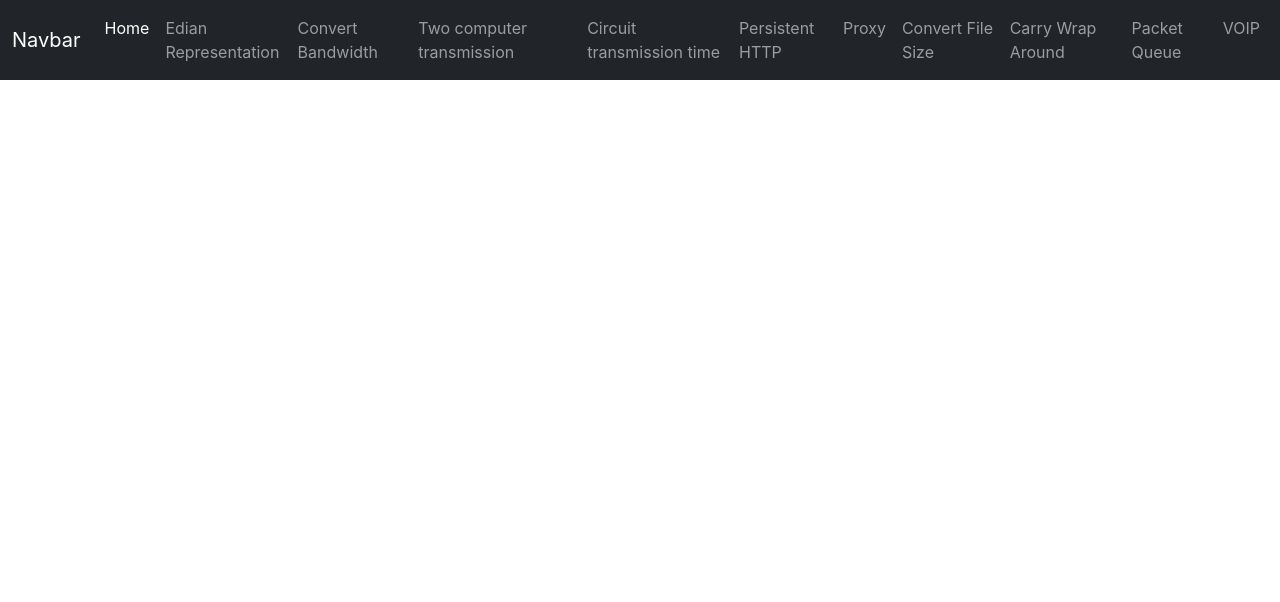
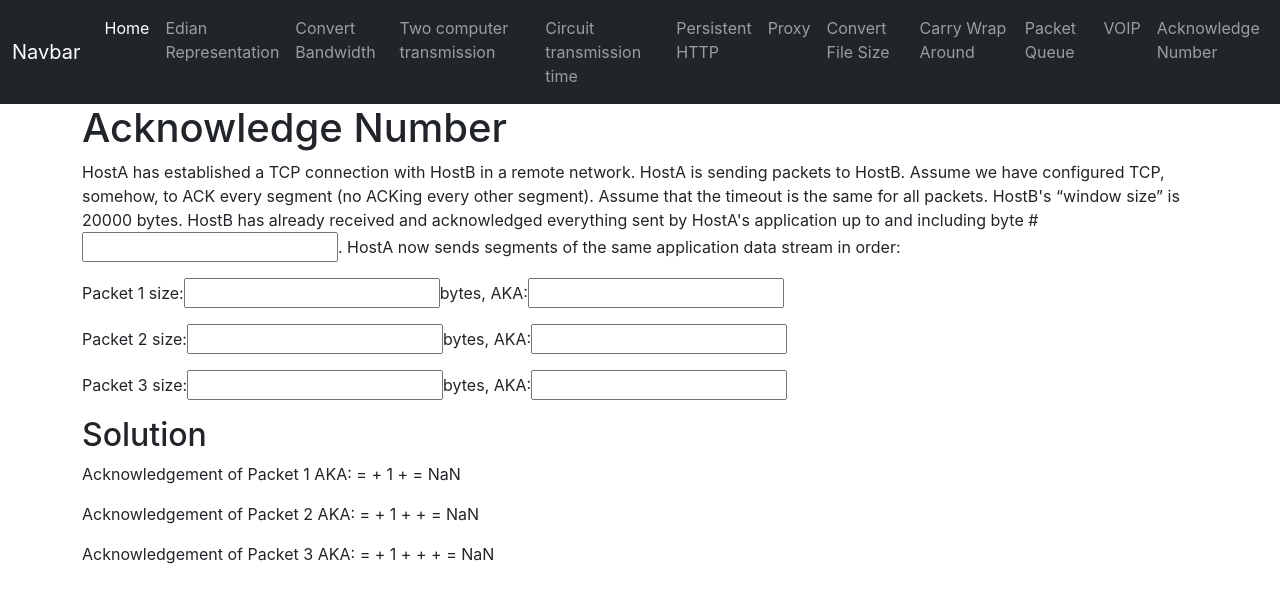
Before and after one commit to AutonomousDev/network-calc, a React (Create React App) app: page /AcknowledgeNumber in a window 1280 px wide. Shown: the top 602 px of the page. Built offline with nearby package versions, Linux system fonts and the light colour scheme.

Commit message:
Added Ack number calculator

```diff
--- a/public/index.html
+++ b/public/index.html
@@ -72,6 +72,9 @@
             <li>
               <a class="nav-link" href="VOIP">VOIP </a>
             </li>
+            <li>
+              <a class="nav-link" href="AcknowledgeNumber">Acknowledge Number </a>
+            </li>
           </ul>
         </div>
       </div>
--- a/src/App.js
+++ b/src/App.js
@@ -13,6 +13,7 @@ import ConvertFileSize from './pages/ConvertFileSize';
 import CarryWraparound from './pages/CarryWraparound';
 import PacketQueue from './pages/PacketQueue';
 import VOIP from './pages/VOIP';
+import AcknowledgeNumber from './pages/AcknowledgeNumber';
 
 function App() {
   return (
@@ -29,6 +30,8 @@ function App() {
         <Route path="CarryWraparound/" element={<CarryWraparound/>} />
         <Route path="PacketQueue/" element={<PacketQueue/>}/>
         <Route path="VOIP/" element={<VOIP/>}/>
+        <Route path="AcknowledgeNumber/" element={<AcknowledgeNumber/>}/>
+
       </Routes>
     </BrowserRouter>
   );
--- a/src/components/ConvertFiles.jsx
+++ b/src/components/ConvertFiles.jsx
@@ -17,7 +17,7 @@ function ConvertFileSizeCalc(startUnit, endUnit, startAmount) {
         else if (file_size_unit === "MiB") {
           file_size_conversion = unit_MiB_to_KiB * unit_KiB_to_Byte * unit_Byte_to_bit;
         }
-        else if (file_size_unit === "Kib") {
+        else if (file_size_unit === "KiB") {
           file_size_conversion = unit_KiB_to_Byte * unit_Byte_to_bit;
         }
         else if (file_size_unit === "Byte") {
--- /dev/null
+++ b/src/pages/AcknowledgeNumber.js
@@ -0,0 +1,64 @@
+import { useState, useEffect } from "react";
+import React from "react";
+
+function AcknowledgeNumber() {
+
+
+    const [base_address, set_base_address] = React.useState();
+    const [packet_1_size, set_packet_1_size] = React.useState();
+    const [packet_2_size, set_packet_2_size] = React.useState();
+    const [packet_3_size, set_packet_3_size] = React.useState();
+    const [packet_1_name, set_packet_1_name] = React.useState();
+    const [packet_2_name, set_packet_2_name] = React.useState();
+    const [packet_3_name, set_packet_3_name] = React.useState();
+
+    let ack_packet_1 = Number(base_address) + 1 + Number(packet_1_size)
+    let ack_packet_2 = Number(base_address) + 1 + Number(packet_1_size) + Number(packet_2_size)
+    let ack_packet_3 = Number(base_address) + 1 + Number(packet_1_size) + Number(packet_2_size) + Number(packet_3_size)
+    return (
+        <div class="">
+            <h1>Acknowledge Number</h1>
+            <form>
+                <p>HostA has established a TCP connection with HostB in a remote network. HostA is sending packets to HostB.
+                    Assume we have configured TCP, somehow, to ACK every segment (no ACKing every other segment).
+                    Assume that the timeout is the same for all packets. HostB's “window size” is 20000 bytes.
+                    HostB has already received and acknowledged everything sent by HostA's application up to and including byte #
+                    <input type="number" id="set_base_address" onChange={(e) => set_base_address(e.target.value)} />
+                    . HostA now sends segments of the same application data stream in order:
+                </p>
+                <p>
+                    Packet 1 size:
+                    <input type="number" id="set_packet_1_size" onChange={(e) => set_packet_1_size(e.target.value)} />
+                    bytes, AKA:
+                    <input id="set_packet_1_name" onChange={(e) => set_packet_1_name(e.target.value)} />
+                </p>
+                <p>
+                    Packet 2 size:
+                    <input type="number" id="set_packet_2_size" onChange={(e) => set_packet_2_size(e.target.value)} />
+                    bytes, AKA:
+                    <input id="set_packet_2_name" onChange={(e) => set_packet_2_name(e.target.value)} />
+                </p>
+                <p>
+                    Packet 3 size:
+                    <input type="number" id="set_packet_3_size" onChange={(e) => set_packet_3_size(e.target.value)} />
+                    bytes, AKA:
+                    <input id="set_packet_3_name" onChange={(e) => set_packet_3_name(e.target.value)} />
+                </p>
+            </form>
+            <h2>Solution</h2>
+
+            <p>
+                Acknowledgement of Packet 1 AKA: {packet_1_name} = {base_address} + 1 + {packet_1_size} = {ack_packet_1}
+            </p>
+
+            <p>
+                Acknowledgement of Packet 2 AKA: {packet_2_name} = {base_address} + 1 + {packet_1_size} + {packet_2_size} = {ack_packet_2}
+            </p>
+            <p>
+                Acknowledgement of Packet 3 AKA: {packet_3_name} = {base_address} + 1 + {packet_1_size} + {packet_2_size} + {packet_3_size} = {ack_packet_3}
+            </p>
+        </div>
+    );
+}
+
+export default AcknowledgeNumber;
```
